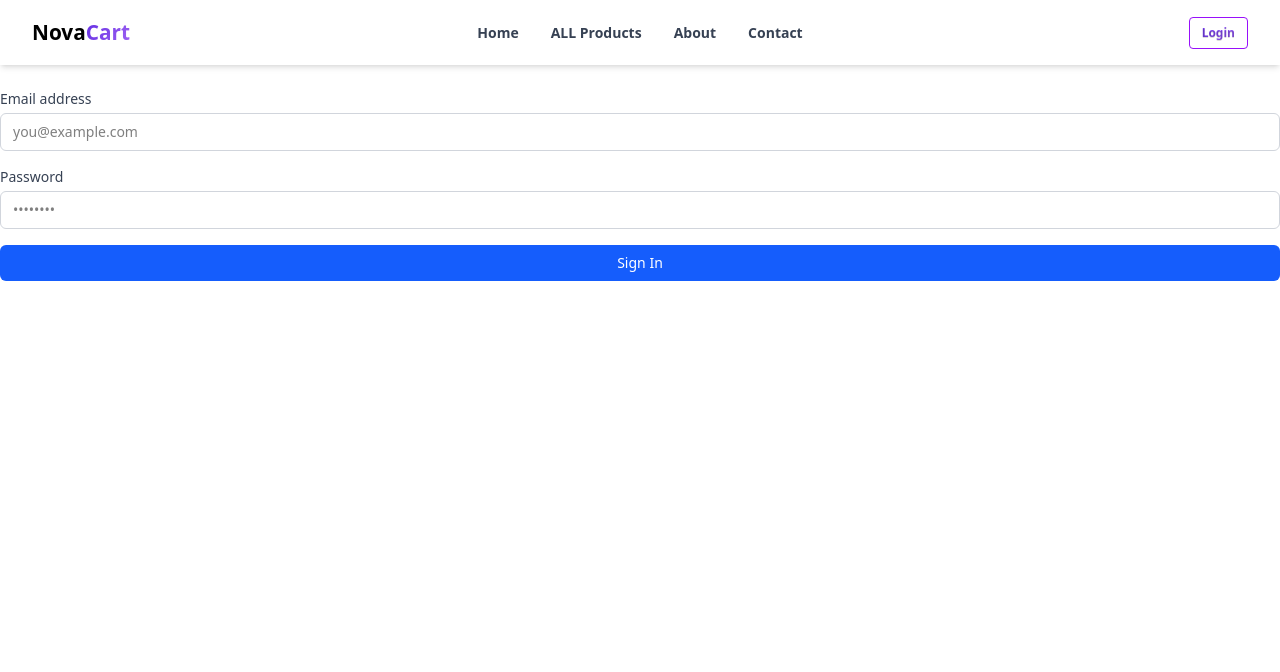
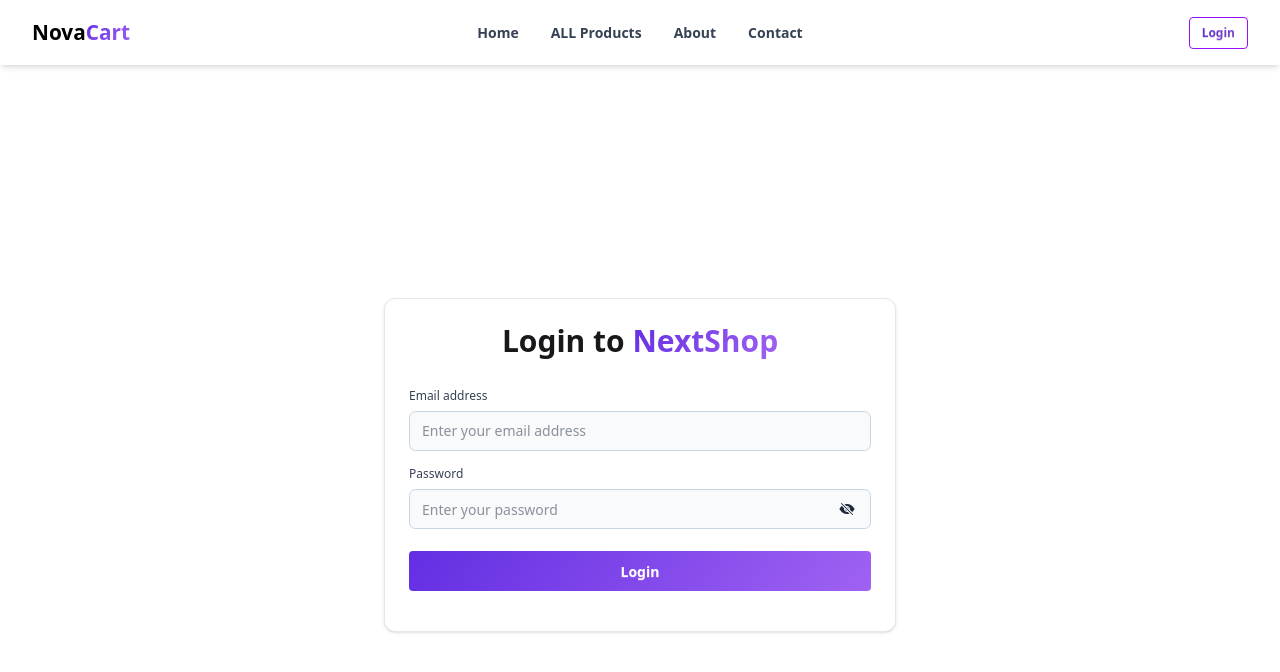
Before and after one commit to Islamul-Hoque/NovaCart, a Next.js app: page /login in a window 1280 px wide. Shown: the top 672 px of the page. Built offline with nearby package versions, Linux system fonts and the light colour scheme.

Commit message:
feat(login): add login page with form validation, cookie-based auth, and password toggle UI

```diff
--- a/package.json
+++ b/package.json
@@ -13,7 +13,8 @@
     "next": "16.1.1",
     "react": "19.2.3",
     "react-dom": "19.2.3",
-    "react-hot-toast": "^2.6.0"
+    "react-hot-toast": "^2.6.0",
+    "react-icons": "^5.5.0"
   },
   "devDependencies": {
     "@tailwindcss/postcss": "^4.1.18",
--- a/src/Components/LoginForm/LoginForm.jsx
+++ /dev/null
@@ -1,141 +0,0 @@
-"use client"
-
-import { useRouter } from "next/navigation";
-import { useState } from "react";
-
-export default function LoginForm() {
-    const router = useRouter();
-    const [email, setEmail] = useState("");
-    const [password, setPassword] = useState("");
-    const [error, setError] = useState("");
-
-    const handleSubmit = (e) => {
-        e.preventDefault()
-        if (email === "admin@gmail.com" && password === "123456") {
-            // document.cookie = "auth=true; path=/";
-            document.cookie = `auth=${JSON.stringify({ email })}; path=/`;
-
-            setError("");
-            router.push("/products")
-        }
-        else {
-            setError("Invalid email or password");
-        }
-    }
-
-    return <form onSubmit={handleSubmit} className="mt-6 space-y-4">
-        <div>
-            <label className="block text-sm font-medium text-gray-700">
-                Email address
-            </label>
-            <input
-                type="email"
-                required
-                value={email}
-                onChange={(e) => setEmail(e.target.value)}
-                placeholder="you@example.com"
-                className="mt-1 w-full text-black rounded-md border border-gray-300 px-3 py-2 text-sm focus:ring-2 focus:ring-blue-500"
-            />
-        </div>
-
-        <div>
-            <label className="block text-sm font-medium text-gray-700">
-                Password
-            </label>
-            <input
-                type="password"
-                required
-                value={password}
-                onChange={(e) => setPassword(e.target.value)}
-                placeholder="••••••••"
-                className="mt-1 w-full text-black rounded-md border border-gray-300 px-3 py-2 text-sm focus:ring-2 focus:ring-blue-500"
-            />
-        </div>
-
-        {error && (
-            <p className="text-sm text-red-600">{error}</p>
-        )}
-
-        <button
-            type="submit"
-            className="w-full bg-blue-600 text-white py-2 rounded-md text-sm font-medium hover:bg-blue-700 transition"
-        >
-            Sign In
-        </button>
-    </form>;
-}
-
-
-
-// "use client";
-
-// import { useRouter } from "next/navigation";
-// import { useState } from "react";
-
-// export default function LoginForm() {
-//   const router = useRouter();
-//   const [email, setEmail] = useState("");
-//   const [password, setPassword] = useState("");
-//   const [error, setError] = useState("");
-
-//   const handleSubmit = (e) => {
-//     e.preventDefault();
-//     if (email === "admin@gmail.com" && password === "123456") {
-//       document.cookie = `auth=${JSON.stringify({ email })}; path=/`;
-//       setError("");
-//       router.push("/products");
-//     } else {
-//       setError("Invalid email or password");
-//     }
-//   };
-
-//   return (
-//     <form
-//       onSubmit={handleSubmit}
-//       className="mt-6 space-y-6 bg-white p-6 rounded-lg shadow-lg"
-//     >
-//       <div className="space-y-2">
-//         <label className="block text-sm font-medium text-gray-700">
-//           Email address
-//         </label>
-//         <input
-//           type="email"
-//           required
-//           value={email}
-//           onChange={(e) => setEmail(e.target.value)}
-//           placeholder="you@example.com"
-//           className="w-full rounded-md border border-gray-300 px-4 py-2 text-sm text-gray-900 shadow-sm focus:border-blue-500 focus:ring-2 focus:ring-blue-500 transition"
-//         />
-//       </div>
-
-//       <div className="space-y-2">
-//         <label className="block text-sm font-medium text-gray-700">
-//           Password
-//         </label>
-//         <input
-//           type="password"
-//           required
-//           value={password}
-//           onChange={(e) => setPassword(e.target.value)}
-//           placeholder="••••••••"
-//           className="w-full rounded-md border border-gray-300 px-4 py-2 text-sm text-gray-900 shadow-sm focus:border-blue-500 focus:ring-2 focus:ring-blue-500 transition"
-//         />
-//       </div>
-
-//       {error && (
-//         <p className="text-sm text-red-600 text-center">{error}</p>
-//       )}
-
-//       <button
-//         type="submit"
-//         className="w-full bg-gradient-to-r from-blue-600 to-indigo-600 text-white py-2 rounded-md text-sm font-semibold hover:from-blue-700 hover:to-indigo-700 transition"
-//       >
-//         Sign In
-//       </button>
-
-//       <p className="text-xs text-gray-400 text-center">
-//         Demo: admin@gmail.com / 123456
-//       </p>
-//     </form>
-//   );
-// }
--- a/src/Components/Navbar/Navbar.jsx
+++ b/src/Components/Navbar/Navbar.jsx
@@ -105,12 +105,14 @@ export default function Navbar() {
   if (authCookie) {
     const value = authCookie.split("=")[1];
     try {
-        setIsAuth(JSON.parse(value)); // { email: "..."}
+      const user = JSON.parse(value);
+      setIsAuth(user); // { email: "..." }
     } catch {
-        setIsAuth(true); // fallback if only "true"
+      setIsAuth(null);
     }
   }
 }, []);
+
 
   const handleLogout = () => {
     document.cookie = "auth=; expires=Thu, 01 Jan 1970 00:00:00 UTC; path=/;";
--- /dev/null
+++ b/src/app/login/Login.jsx
@@ -0,0 +1,70 @@
+"use client";
+
+import React, { useState, } from "react";
+import { useRouter, } from "next/navigation";
+
+import { FaEye } from "react-icons/fa";
+import { IoEyeOff } from "react-icons/io5";
+import { FcGoogle } from "react-icons/fc";
+import Link from "next/link";
+
+const Login = () => {
+    const router = useRouter();
+    const [email, setEmail] = useState("");
+    const [password, setPassword] = useState("");
+    const [error, setError] = useState("");
+    const [show, setShow] = useState(false);
+
+    const handleSubmit = (e) => {
+        e.preventDefault()
+
+        if (!email) return setError("Please enter your email address.");
+        if (!password) return setError("Please enter your password.");
+
+        if (email === "admin@gmail.com" && password === "123456") {
+            // document.cookie = "auth=true; path=/";
+            document.cookie = `auth=${JSON.stringify({ email })}; path=/`;
+
+            setError("");
+            router.push("/products")
+        }
+        else {
+            setError("Invalid email or password");
+        }
+    }
+
+    return (
+        <div className="flex justify-center items-center min-h-screen ">
+            <div className="w-[88%] md:w-[40%] pb-3 rounded-[0.7rem] overflow-hidden shadow bg-white border border-gray-200 ">
+                <h2 className="text-3xl font-bold text-center pt-6"> Login to <span className="text-gradient">NextShop</span></h2>
+                <div className="card-body text-gray-800 ">
+                    <form onSubmit={ handleSubmit }>
+                        <fieldset className="fieldset">
+                            <label className="label text-gray-700  ">Email address</label>
+                            <input value={email} onChange={(e) => {
+                                setEmail(e.target.value)
+                                setError("");
+                                }}  type="email"  className="input border-slate-300 rounded-[0.4rem] px-3 py-2 text-sm bg-slate-50 focus:outline-none focus:ring-2 focus:ring-purple-400 w-full" placeholder="Enter your email address"  />
+
+                            <div className="relative">
+                                <label className="label mb-[0.38rem] mt-2 text-gray-700 ">Password</label>
+                                <input value={password}  onChange={(e) =>{
+                                    setPassword(e.target.value)
+                                    setError("");
+                                    }} type={ show ? "text" : "password" }  className="input border-slate-300 rounded-[0.4rem] px-3 py-2 text-sm bg-slate-50 focus:outline-none focus:ring-2 focus:ring-purple-400 w-full" placeholder="Enter your password" />
+                                <span onClick={()=> setShow(!show) } className="absolute text-[1rem] right-4 top-[2.77rem] cursor-pointer z-50 " > { show ? <FaEye/> : <IoEyeOff/> }  </span>
+                            </div>
+
+                            { error && <p className='text-red-500 text-[0.8rem]'> {error} </p> }
+
+                            <button type="submit" className="btn-primary-w-full mt-4">Login </button>
+                        </fieldset>
+                    </form>
+
+                </div>
+            </div>
+        </div>
+    );
+};
+
+export default Login;
--- a/src/app/login/page.jsx
+++ b/src/app/login/page.jsx
@@ -1,32 +1,11 @@
-// import LoginForm from "@/Components/LoginForm/LoginForm";
-
-
-// export default function Login() {
-
-//     return <div className="min-h-screen flex items-center justify-center bg-gray-100 px-4">
-//         <div className="w-full max-w-md bg-white rounded-lg shadow-md p-8">
-
-//             <h2 className="text-2xl font-semibold text-gray-800 text-center">
-//                 Welcome Back
-//             </h2>
-//             <p className="text-sm text-gray-500 text-center mt-1">
-//                 Please sign in to your account
-//             </p>
-
-//             <LoginForm />
-
-//         </div>
-//     </div>;
-// }
-
 import { Suspense } from "react";
 
 import Loading from "../../Components/Loading"
-import LoginForm from "@/Components/LoginForm/LoginForm";
+import Login from "./Login";
 
 export default function LoginPage() {
     return (
         <Suspense fallback={<Loading/>}>
-            <LoginForm />
+            <Login />
         </Suspense>
 )}
```
Also changed, not shown: 1 other file (tests, documents, lock files or other folders). Lines whose indentation alone changed are shown as unchanged.
